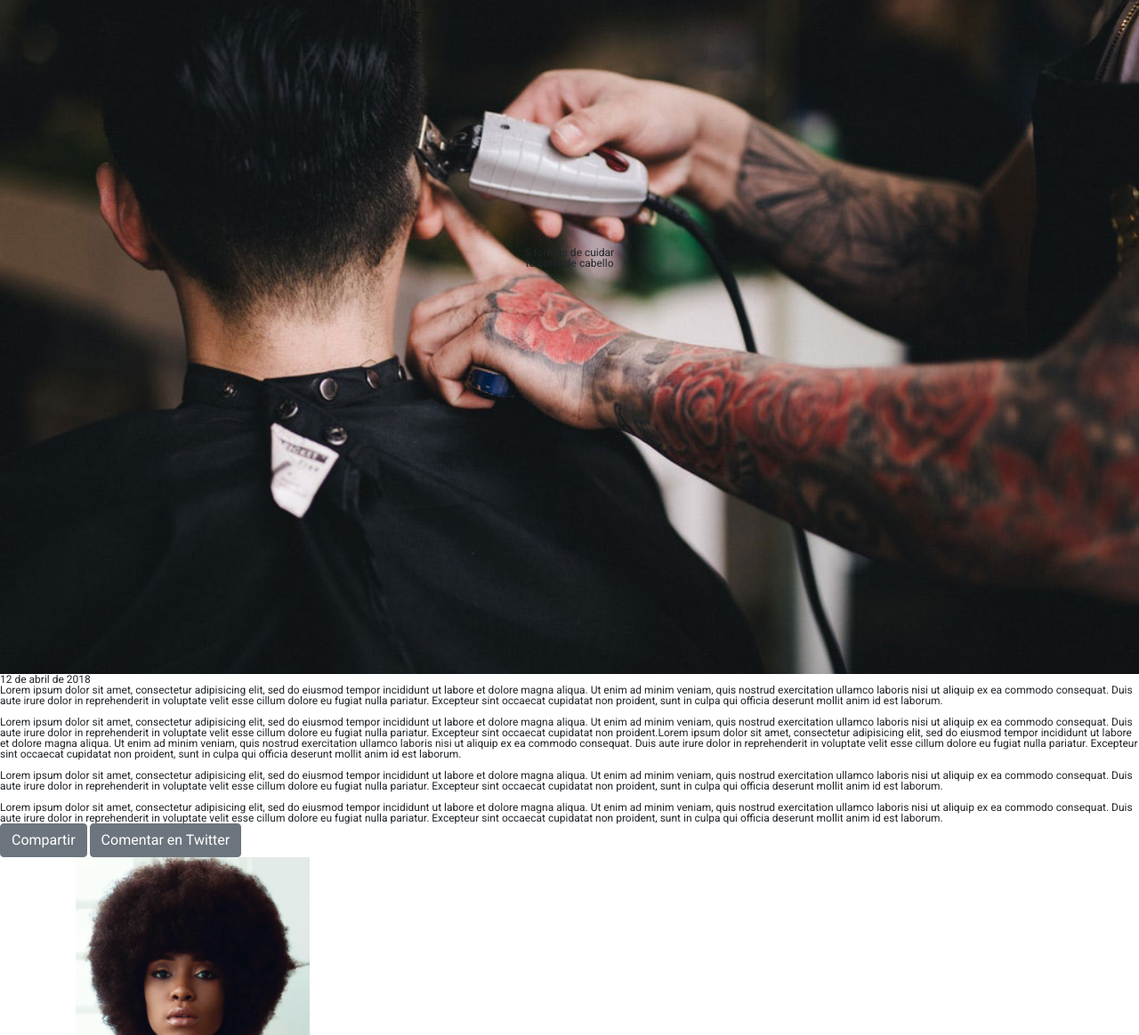
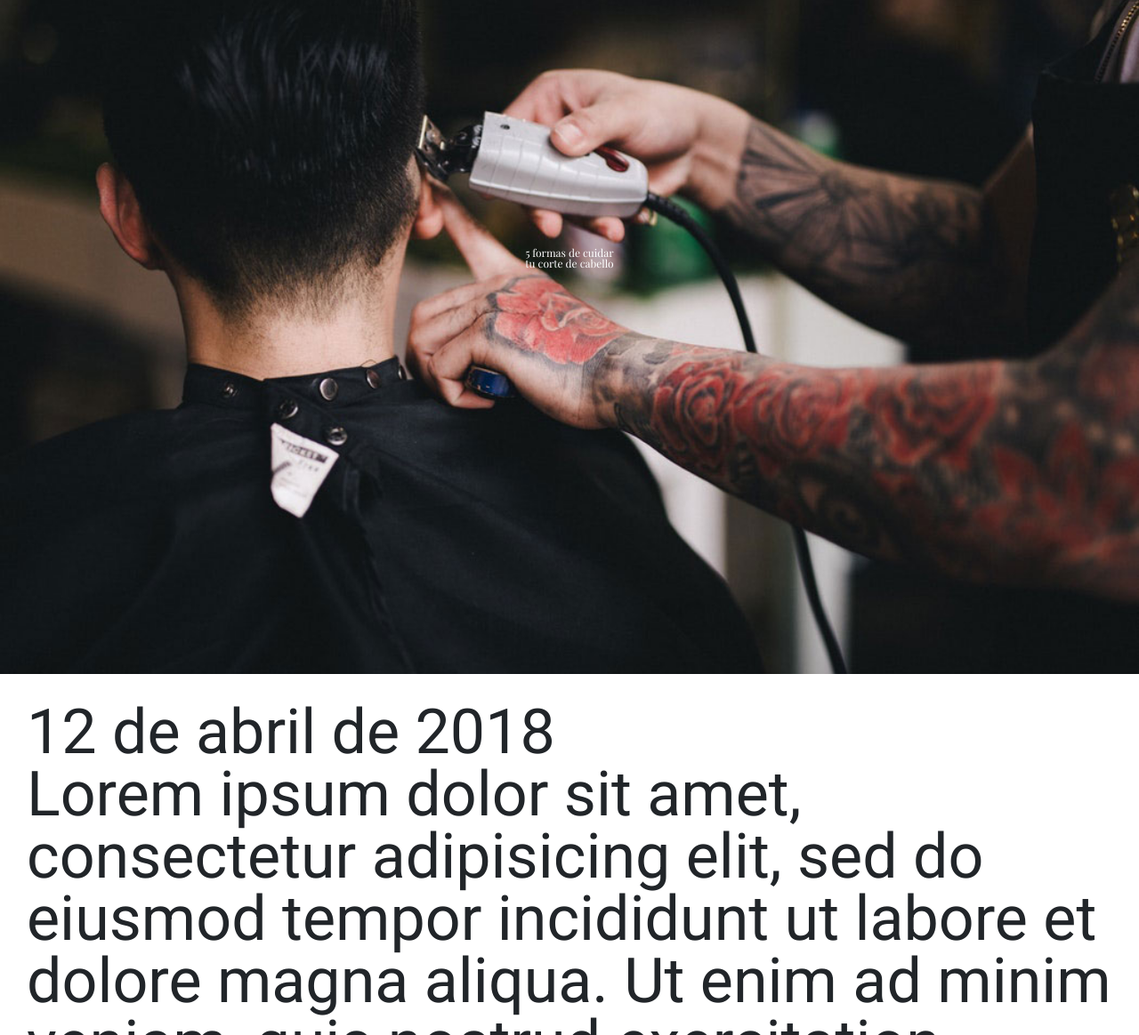
Before and after one commit to bernijimenez/Barbershop, a plain HTML site: page index.html in a window 1280 px wide. Shown: the part 72-1236 px from the top of the page at 89% size. Drawn offline with nearby package versions, Linux system fonts and the light colour scheme; files that its build step writes are made by us from their sources; a web font is replaced by a local one.

Commit message:
cambios que no funcionan

```diff
--- a/assets/sass/layout/_headear.scss
+++ b/assets/sass/layout/_headear.scss
@@ -8,5 +8,7 @@
     text-align: center;
     position: relative;
     top: 40vh;
+    font-family: $playfair;
+    color: $white;
   }
 }
--- a/assets/sass/layout/_sections.scss
+++ b/assets/sass/layout/_sections.scss
@@ -0,0 +1,9 @@
+
+  .hero-text{
+    padding: 30px;
+
+    &__article{
+      font-size: $xx-large;
+
+    }
+  }
```
